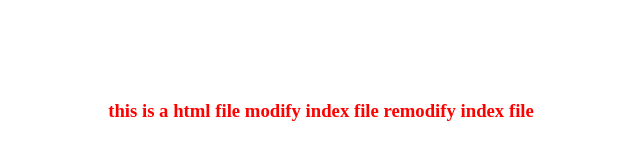
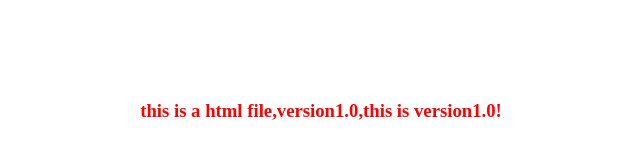
Before and after one commit to gitcrmn/git-data, a plain HTML site: page index.html in a window 1280 px wide. Shown: the whole page, without its empty margins (319-959 px from the left). Drawn offline with Linux system fonts and the light colour scheme.

Commit message:
version1.0, this is version1.0

```diff
--- a/index.html
+++ b/index.html
@@ -5,6 +5,6 @@
 	<link rel="stylesheet" type="text/css" href="style.css">
 </head>
 <body>
-	<h3>this is a html file	modify index file remodify index file</h3>
+	<h3>this is a html file,version1.0,this is version1.0!</h3>
 </body>
 </html>
```
